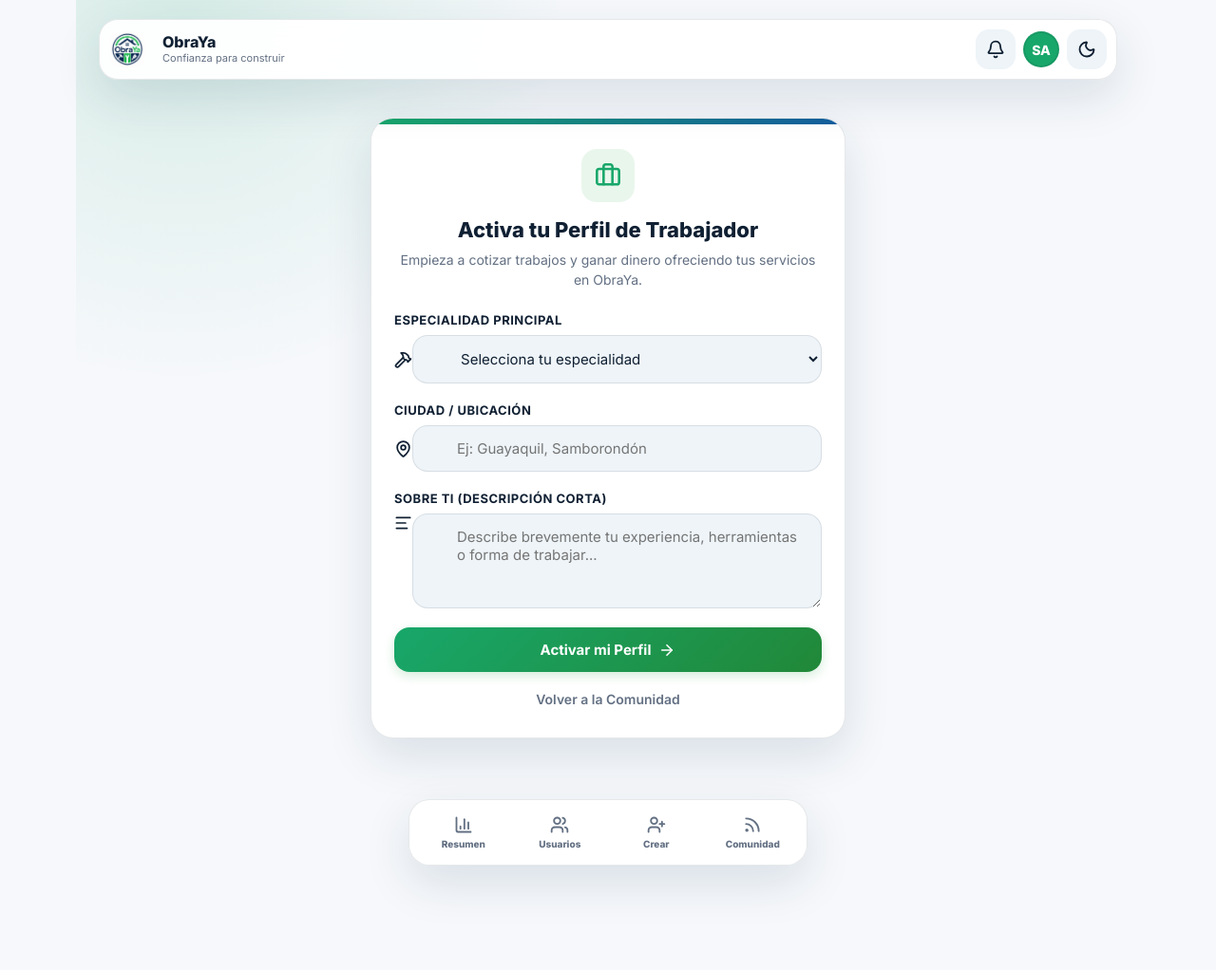
After one commit to Jaisartuyk/Multi-oficios, a Django app: page /activar-profesional/ in a window 1280 px wide. The commit adds this page. Shown: the whole page at 95% size. Run offline with Django 5.2, Linux system fonts and the light colour scheme; the visitor is signed in with stand-in values (Sample User, id 1); data that the repository does not hold is empty.

Commit message:
feat: unified user roles with single google login and client/professional switch

```diff
--- a/core/urls.py
+++ b/core/urls.py
@@ -24,6 +24,8 @@ urlpatterns = [
     path('chat/<int:room_id>/api/', views.chat_api_view, name='chat_api_view'),
     path('login/', views.login_view, name='login'),
     path('profesional-google/', views.professional_google_login, name='professional_google_login'),
+    path('cambiar-rol/<str:target_role>/', views.switch_role, name='switch_role'),
+    path('activar-profesional/', views.activate_professional, name='activate_professional'),
     path('registro/', views.register_view, name='register'),
     path('logout/', views.logout_view, name='logout'),
     # PWA
--- a/core/views.py
+++ b/core/views.py
@@ -954,3 +954,58 @@ def professional_google_login(request):
     request.session['intended_role'] = 'PROFESSIONAL'
     # Redirigimos al login de Google de allauth
     return redirect('/accounts/google/login/')
+
+
+def switch_role(request, target_role):
+    if not request.user.is_authenticated:
+        return redirect('login')
+
+    if target_role not in ['CLIENT', 'PROFESSIONAL']:
+        return redirect('feed')
+
+    profile = request.user.profile
+    if target_role == 'PROFESSIONAL':
+        if not Professional.objects.filter(user=request.user).exists():
+            return redirect('activate_professional')
+
+    profile.role = target_role
+    profile.save()
+
+    messages.success(request, f"Has cambiado al modo {profile.get_role_display()} correctamente.")
+    return redirect('feed')
+
+
+def activate_professional(request):
+    if not request.user.is_authenticated:
+        return redirect('login')
+
+    if Professional.objects.filter(user=request.user).exists():
+        profile = request.user.profile
+        profile.role = 'PROFESSIONAL'
+        profile.save()
+        return redirect('feed')
+
+    categories = Category.objects.all()
+
+    if request.method == 'POST':
+        specialty = request.POST.get('specialty', 'General')
+        location = request.POST.get('location', 'Guayaquil')
+        about = request.POST.get('about', 'Profesional nuevo listo para trabajar.')
+
+        Professional.objects.create(
+            user=request.user,
+            name=request.user.get_full_name() or request.user.username,
+            specialty=specialty,
+            initials=(request.user.get_full_name() or request.user.username)[:2].upper(),
+            location=location,
+            about=about
+        )
+
+        profile = request.user.profile
+        profile.role = 'PROFESSIONAL'
+        profile.save()
+
+        messages.success(request, "¡Tu perfil profesional ha sido activado! Ahora estás en modo Trabajador.")
+        return redirect('feed')
+
+    return render(request, 'core/activate_professional.html', {'categories': categories})
--- /dev/null
+++ b/templates/core/activate_professional.html
@@ -0,0 +1,268 @@
+{% extends 'core/base.html' %}
+{% load static %}
+
+{% block title %}Activar Perfil de Trabajador | ObraYa{% endblock %}
+
+{% block content %}
+<style>
+    .activation-container {
+        display: flex;
+        flex-direction: column;
+        align-items: center;
+        justify-content: center;
+        padding: 40px 16px;
+        animation: fadeIn 0.5s ease-out;
+    }
+
+    @keyframes fadeIn {
+        from { opacity: 0; transform: translateY(15px); }
+        to { opacity: 1; transform: translateY(0); }
+    }
+
+    .activation-card {
+        width: 100%;
+        max-width: 500px;
+        background: var(--surface);
+        border: 1px solid var(--line);
+        box-shadow: var(--shadow);
+        border-radius: 24px;
+        padding: 32px 24px;
+        position: relative;
+        overflow: hidden;
+    }
+
+    .activation-card::before {
+        content: '';
+        position: absolute;
+        top: 0;
+        left: 0;
+        right: 0;
+        height: 6px;
+        background: linear-gradient(135deg, var(--green), var(--blue));
+    }
+
+    .activation-header {
+        text-align: center;
+        margin-bottom: 24px;
+    }
+
+    .activation-icon {
+        display: inline-flex;
+        align-items: center;
+        justify-content: center;
+        width: 56px;
+        height: 56px;
+        border-radius: 16px;
+        background: rgba(40, 167, 69, 0.1);
+        color: var(--green);
+        margin-bottom: 16px;
+    }
+
+    .activation-header h2 {
+        font-size: 22px;
+        font-weight: 800;
+        margin: 0 0 8px 0;
+        color: var(--text);
+    }
+
+    .activation-header p {
+        color: var(--muted);
+        font-size: 14px;
+        margin: 0;
+        line-height: 1.5;
+    }
+
+    .input-group {
+        margin-bottom: 20px;
+    }
+
+    .input-group label {
+        display: block;
+        margin-bottom: 8px;
+        color: var(--text);
+        font-weight: 700;
+        font-size: 13px;
+        text-transform: uppercase;
+        letter-spacing: 0.5px;
+    }
+
+    .input-wrapper {
+        position: relative;
+        display: flex;
+        align-items: center;
+    }
+
+    .input-wrapper i.input-icon {
+        position: absolute;
+        left: 16px;
+        color: var(--muted);
+        pointer-events: none;
+        transition: color 0.3s;
+    }
+
+    .input-wrapper select,
+    .input-wrapper input,
+    .input-wrapper textarea {
+        width: 100%;
+        padding: 14px 16px 14px 46px;
+        border: 1.5px solid var(--line);
+        border-radius: 16px;
+        background: var(--surface-strong);
+        color: var(--text);
+        outline: none;
+        font-size: 15px;
+        font-family: inherit;
+        transition: all 0.3s ease;
+    }
+
+    .input-wrapper textarea {
+        min-height: 100px;
+        resize: vertical;
+        padding-top: 14px;
+    }
+
+    .input-wrapper select:focus,
+    .input-wrapper input:focus,
+    .input-wrapper textarea:focus {
+        border-color: var(--green);
+        background: var(--surface);
+        box-shadow: 0 0 0 4px rgba(40, 167, 69, 0.12);
+    }
+
+    .input-wrapper select:focus ~ i.input-icon,
+    .input-wrapper input:focus ~ i.input-icon,
+    .input-wrapper textarea:focus ~ i.input-icon {
+        color: var(--green);
+    }
+
+    .submit-button {
+        width: 100%;
+        padding: 14px 20px;
+        border: none;
+        border-radius: 16px;
+        background: linear-gradient(135deg, var(--green), #218838);
+        color: white;
+        font-weight: 700;
+        font-size: 15px;
+        cursor: pointer;
+        display: flex;
+        align-items: center;
+        justify-content: center;
+        gap: 8px;
+        box-shadow: 0 4px 12px rgba(40, 167, 69, 0.2);
+        transition: all 0.2s;
+    }
+
+    .submit-button:hover {
+        transform: translateY(-1px);
+        box-shadow: 0 6px 16px rgba(40, 167, 69, 0.3);
+    }
+
+    .submit-button:active {
+        transform: translateY(1px);
+    }
+
+    .back-link {
+        display: block;
+        text-align: center;
+        margin-top: 20px;
+        font-size: 14px;
+        color: var(--muted);
+        text-decoration: none;
+        font-weight: 600;
+        transition: color 0.2s;
+    }
+
+    .back-link:hover {
+        color: var(--text);
+    }
+
+    @media (max-width: 480px) {
+        .activation-container {
+            padding: 20px 8px;
+        }
+        .activation-card {
+            padding: 24px 16px;
+            border-radius: 20px;
+        }
+        .activation-header h2 {
+            font-size: 20px;
+        }
+        .activation-header p {
+            font-size: 13px;
+        }
+        .input-wrapper select,
+        .input-wrapper input,
+        .input-wrapper textarea {
+            font-size: 14px;
+            padding: 12px 14px 12px 42px;
+        }
+        .input-wrapper i.input-icon {
+            left: 14px;
+        }
+    }
+</style>
+
+<div class="activation-container">
+    <div class="activation-card">
+        <div class="activation-header">
+            <div class="activation-icon">
+                <i data-lucide="briefcase" style="width: 28px; height: 28px;"></i>
+            </div>
+            <h2>Activa tu Perfil de Trabajador</h2>
+            <p>Empieza a cotizar trabajos y ganar dinero ofreciendo tus servicios en ObraYa.</p>
+        </div>
+
+        <form method="post" action="{% url 'activate_professional' %}">
+            {% csrf_token %}
+
+            <div class="input-group">
+                <label for="specialty">Especialidad Principal</label>
+                <div class="input-wrapper">
+                    <i data-lucide="hammer" class="input-icon" style="width: 20px; height: 20px;"></i>
+                    <select name="specialty" id="specialty" required>
+                        <option value="" disabled selected>Selecciona tu especialidad</option>
+                        {% for cat in categories %}
+                            <option value="{{ cat.name }}">{{ cat.name }}</option>
+                        {% empty %}
+                            <option value="Servicios Generales">Servicios Generales</option>
+                        {% endfor %}
+                    </select>
+                </div>
+            </div>
+
+            <div class="input-group">
+                <label for="location">Ciudad / Ubicación</label>
+                <div class="input-wrapper">
+                    <i data-lucide="map-pin" class="input-icon" style="width: 20px; height: 20px;"></i>
+                    <input type="text" name="location" id="location" placeholder="Ej: Guayaquil, Samborondón" required>
+                </div>
+            </div>
+
+            <div class="input-group">
+                <label for="about">Sobre ti (Descripción corta)</label>
+                <div class="input-wrapper" style="align-items: flex-start;">
+                    <i data-lucide="align-left" class="input-icon" style="width: 20px; height: 20px; top: 14px;"></i>
+                    <textarea name="about" id="about" placeholder="Describe brevemente tu experiencia, herramientas o forma de trabajar..." required></textarea>
+                </div>
+            </div>
+
+            <button type="submit" class="submit-button">
+                Activar mi Perfil <i data-lucide="arrow-right" style="width: 18px; height: 18px;"></i>
+            </button>
+        </form>
+
+        <a href="{% url 'feed' %}" class="back-link">
+            Volver a la Comunidad
+        </a>
+    </div>
+</div>
+
+<script>
+    document.addEventListener("DOMContentLoaded", function() {
+        if (window.lucide) {
+            window.lucide.createIcons();
+        }
+    });
+</script>
+{% endblock %}
--- a/templates/core/base.html
+++ b/templates/core/base.html
@@ -134,6 +134,18 @@
                             {% endif %}
 
                             <a class="dropdown-item" href="{% url 'feed' %}"><i data-lucide="rss"></i> Comunidad</a>
+
+                            <div style="border-top: 1px solid var(--line); margin-top: 4px; padding-top: 4px;">
+                                {% if user.profile.role == 'PROFESSIONAL' %}
+                                    <a class="dropdown-item" href="{% url 'switch_role' 'CLIENT' %}" style="color: var(--blue); font-weight: 600;">
+                                        <i data-lucide="arrow-left-right" style="color: var(--blue);"></i> Cambiar a Cliente
+                                    </a>
+                                {% else %}
+                                    <a class="dropdown-item" href="{% url 'switch_role' 'PROFESSIONAL' %}" style="color: var(--green); font-weight: 600;">
+                                        <i data-lucide="arrow-left-right" style="color: var(--green);"></i> Cambiar a Trabajador
+                                    </a>
+                                {% endif %}
+                            </div>
 
                             <div style="border-top: 1px solid var(--line); margin-top: 4px; padding-top: 4px;">
                                 <a class="dropdown-item text-danger" href="{% url 'logout' %}"><i data-lucide="log-out"></i> Cerrar sesión</a>
```
Also changed, not shown: templates/core/login.html (+1 -11 lines).
